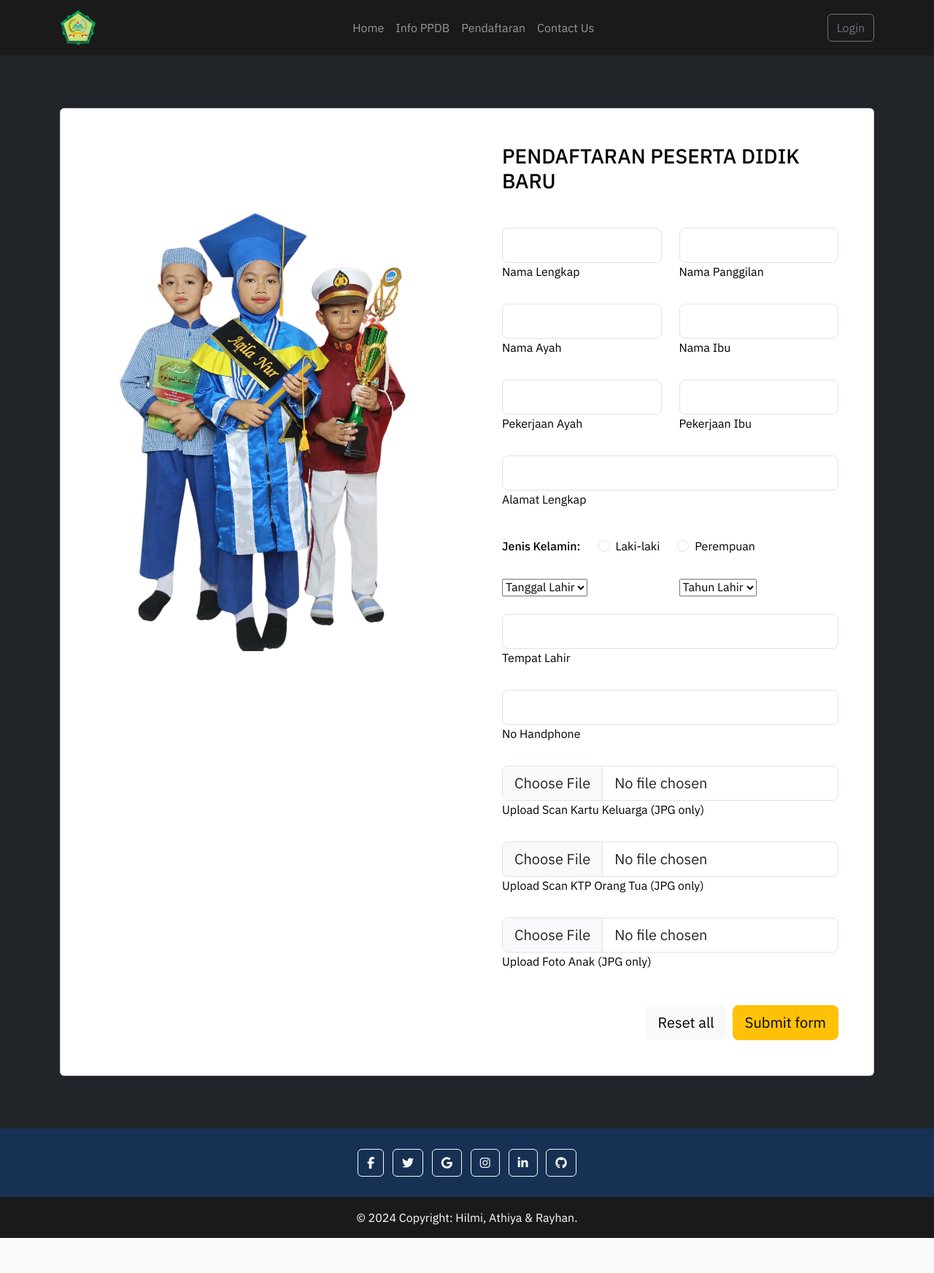
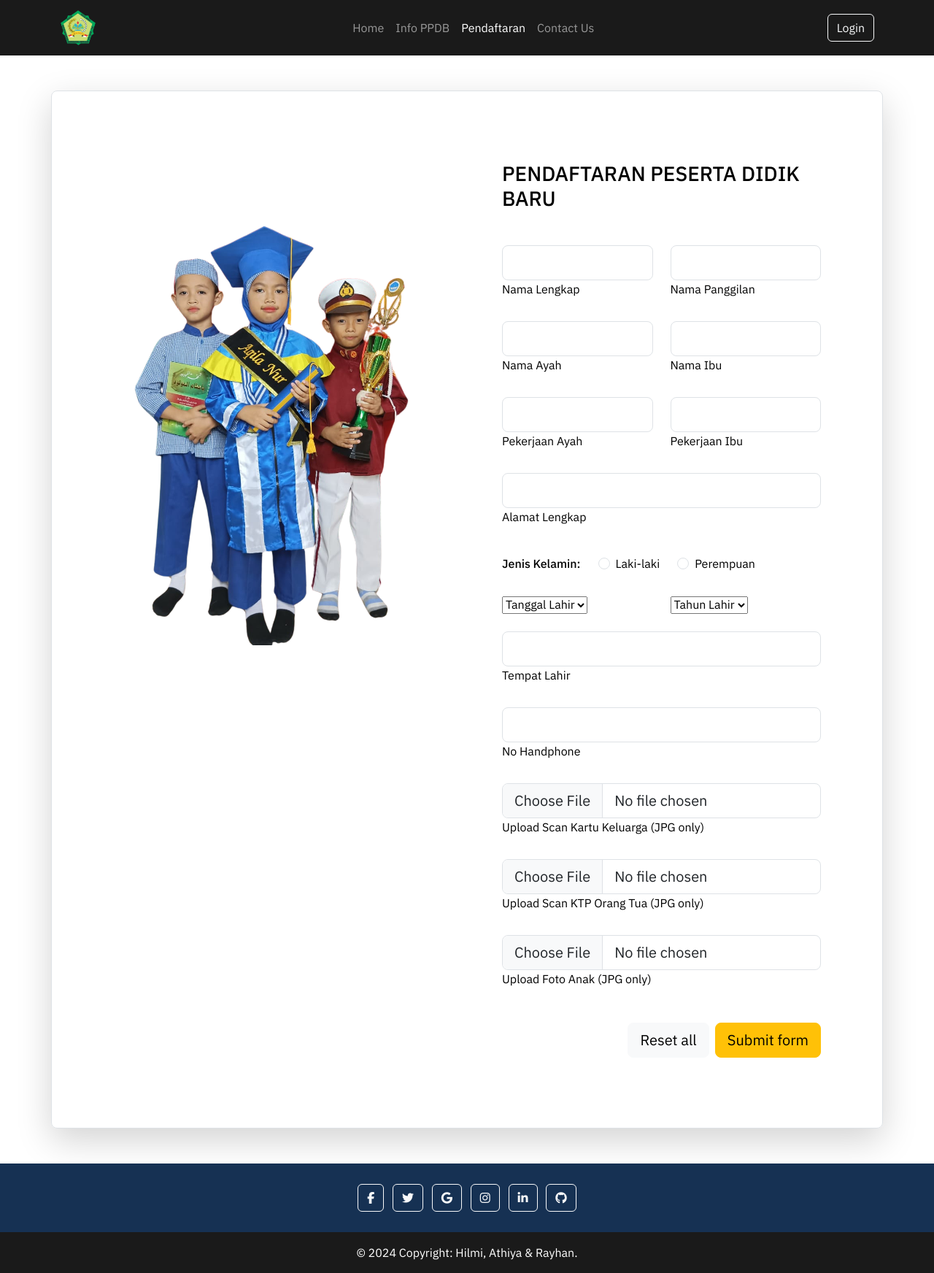
Before and after one commit to rayhansfr/uas-pwl, a PHP site: page /pendaftaran.php in a window 1280 px wide. Shown: the whole page at 73% size. Before the commit the page ends 1696 px from the top, so only its background shows below. Run offline with PHP 8.4, Linux system fonts and the light colour scheme; some libraries are stand-ins or nearby versions.

Commit message:
updating everything i can

```diff
--- a/components/link.php
+++ b/components/link.php
@@ -11,3 +11,8 @@
 
 <!-- Icon -->
 <link rel="stylesheet" href="https://cdnjs.cloudflare.com/ajax/libs/font-awesome/6.5.1/css/all.min.css" integrity="sha512-DTOQO9RWCH3ppGqcWaEA1BIZOC6xxalwEsw9c2QQeAIftl+Vegovlnee1c9QX4TctnWMn13TZye+giMm8e2LwA==" crossorigin="anonymous" referrerpolicy="no-referrer" />
+
+<!-- jquery -->
+<link rel="stylesheet" href="https://code.jquery.com/ui/1.12.1/themes/base/jquery-ui.css">
+<script src="https://code.jquery.com/jquery-3.6.4.min.js"></script>
+<script src="https://code.jquery.com/ui/1.12.1/jquery-ui.js"></script>
--- a/components/navbar.php
+++ b/components/navbar.php
@@ -10,27 +10,27 @@
         </button>
 
         <div class="collapse navbar-collapse" id="navbarNavDropdown">
-            <ul class="navbar-nav mx-auto">
-                <li class="nav-item <?php echo (basename($_SERVER['PHP_SELF']) == 'home.php') ? 'active' : ''; ?>">
-                    <a class="nav-link" href="home.php">Home</a>
+            <ul class="navbar-nav mx-auto" id="mainNavLinks">
+                <li class="nav-item" id="home">
+                    <a class="nav-link <?php echo basename($_SERVER['PHP_SELF']) == 'home.php' ? 'active' : ''; ?>" href="home.php">Home</a>
                 </li>
 
-                <li class="nav-item <?php echo (basename($_SERVER['PHP_SELF']) == 'infoppdb.php') ? 'active' : ''; ?>">
-                    <a class="nav-link" href="infoppdb.php">Info PPDB</a>
+                <li class="nav-item" id="infoppdb">
+                    <a class="nav-link <?php echo basename($_SERVER['PHP_SELF']) == 'infoppdb.php' ? 'active' : ''; ?>" href="infoppdb.php">Info PPDB</a>
                 </li>
 
-                <li class="nav-item <?php echo (basename($_SERVER['PHP_SELF']) == 'pendaftaran.php') ? 'active' : ''; ?>">
-                    <a class="nav-link" href="pendaftaran.php">Pendaftaran</a>
+                <li class="nav-item" id="pendaftaran">
+                    <a class="nav-link <?php echo basename($_SERVER['PHP_SELF']) == 'pendaftaran.php' ? 'active' : ''; ?>" href="pendaftaran.php">Pendaftaran</a>
                 </li>
 
-                <li class="nav-item <?php echo (basename($_SERVER['PHP_SELF']) == 'contact.php') ? 'active' : ''; ?>">
-                    <a class="nav-link" href="contact.php">Contact Us</a>
+                <li class="nav-item" id="contact">
+                    <a class="nav-link <?php echo basename($_SERVER['PHP_SELF']) == 'contact.php' ? 'active' : ''; ?>" href="contact.php">Contact Us</a>
                 </li>
             </ul>
 
             <ul class="navbar-nav">
                 <li class="nav-item">
-                    <a class="btn btn-outline-secondary" href="login.php">Login</a>
+                    <a class="btn btn-outline-light" href="login.php">Login</a>
                 </li>
             </ul>
         </div>
--- a/home.php
+++ b/home.php
@@ -37,7 +37,9 @@
             <h1 class="display-5 fw-bold lh-1 mb-3">Pendidikan Berbasis Al-Quran</h1>
             <p class="lead">Transformasi spiritual melalui pendekatan holistik: Akidah dan akhlak mulia, pemberantasan buta huruf Al-Quran, cinta Kitab Suci, serta persiapan membaca Al-Quran yang baik dan benar. Bergabunglah untuk membentuk masa depan bercahaya bersama kami!</p>
             <div class="d-grid gap-2 d-md-flex justify-content-md-start">
-              <button type="button" class="btn btn-cust btn-lg px-4 me-md-2">Informasi PPDB</button>
+              <a href="infoppdb.php">
+                <button type="button" class="btn btn-cust btn-lg px-4 me-md-2">Informasi PPDB</button>
+              </a>
               <a href="#program-unggulan">
                 <button type="button" class="btn btn-outline-secondary btn-lg px-4">Program Unggulan</button>
               </a>
--- a/infoppdb.php
+++ b/infoppdb.php
@@ -40,7 +40,9 @@
                 <div class="col-md-7">
                     <h2 class="featurette-heading">Mengisi Formulir</h2>
                     <p class="lead">Orang tua murid mengisi Formulir Penerimaan Peserta Didik Baru melalui website kami atau klik tombol dibawah ini untuk mengakses Formulir.</p>
-                    <button type="button" class="btn btn-cust btn-lg px-4 me-md-2">Formulir Pendaftaran</button>
+                    <a href="pendaftaran.php">
+                        <button type="button" class="btn btn-cust btn-lg px-4 me-md-2">Formulir Pendaftaran</button>
+                    </a>
                 </div>
             </div>
 
@@ -133,7 +135,6 @@
     </section>
 
     <?php include 'components/footer.php'; ?>
-
     <script src="https://cdn.jsdelivr.net/npm/bootstrap@5.3.2/dist/js/bootstrap.bundle.min.js" integrity="sha384-C6RzsynM9kWDrMNeT87bh95OGNyZPhcTNXj1NW7RuBCsyN/o0jlpcV8Qyq46cDfL" crossorigin="anonymous"></script>
 </body>
 </html>
--- a/pendaftaran.php
+++ b/pendaftaran.php
@@ -1,19 +1,13 @@
 <!DOCTYPE html>
 <html lang="en">
-
   <head>
     <meta charset="UTF-8">
     <meta name="viewport" content="width=device-width, initial-scale=1.0">
-    <title>Pendaftaran Peserta Didik Baru</title>
+    <title>Formulir Pendaftaran</title>
 
     <link href="https://cdn.jsdelivr.net/npm/bootstrap@5.3.2/dist/css/bootstrap.min.css" rel="stylesheet" integrity="sha384-T3c6CoIi6uLrA9TneNEoa7RxnatzjcDSCmG1MXxSR1GAsXEV/Dwwykc2MPK8M2HN" crossorigin="anonymous">
     <?php include 'components/link.php'; ?>
-    <link rel="stylesheet" href="https://code.jquery.com/ui/1.12.1/themes/base/jquery-ui.css">
-    <link rel="stylesheet" href="styles.css"> <!-- Tambahkan file CSS kustom untuk menyesuaikan styling -->
 
-    <script src="https://code.jquery.com/jquery-3.6.4.min.js"></script>
-    <script src="https://code.jquery.com/ui/1.12.1/jquery-ui.js"></script>
-    <script src="script.js"></script>
     <script>
         $(document).ready(function () {
             // Fungsi untuk mereset formulir
@@ -42,21 +36,22 @@
 <body>
     <?php include 'components/navbar.php'; ?>
 
-    <section class="h-100 bg-dark">
-  <div class="container py-5 h-100">
-    <div class="row d-flex justify-content-center align-items-center h-100">
-      <div class="col">
-        <div class="card card-registration my-4">
+    <section id="formulirppdb">
+      <div class="container my-5">
+        <div class="row p-4 d-flex justify-content-center align-items-center h-100 rounded-3 border shadow-lg">
+          <div class="col my-4">
               <div class="row g-0">
+                <!-- PICTURE GOES HERE -->
                 <div class="col-xl-6 d-none d-xl-block">
-              <img src="assets/Pendaftaran/talent.png"
-                alt="Sample photo" class="img-fluid"
-                style="border-top-left-radius: .25rem; border-bottom-left-radius: .25rem;" />
+                  <img src="assets/pendaftaran/talent.png" alt="Talent" class="img-fluid" style="border-top-left-radius: .25rem; border-bottom-left-radius: .25rem;"/>
                 </div>
+
+                <!-- FORM GOES HERE -->
                 <div class="col-xl-6">
                   <div class="card-body p-md-5 text-black">
                     <h3 class="mb-5 text-uppercase">Pendaftaran Peserta Didik Baru</h3>
 
+                    <!-- ROW 1 -->
                     <div class="row">
                       <div class="col-md-6 mb-4">
                         <div class="form-outline">
@@ -72,6 +67,7 @@
                       </div>
                     </div>
 
+                    <!-- ROW 2 -->
                     <div class="row">
                       <div class="col-md-6 mb-4">
                         <div class="form-outline">
@@ -87,6 +83,7 @@
                       </div>
                     </div>
 
+                    <!-- ROW 3 -->
                     <div class="row">
                       <div class="col-md-6 mb-4">
                         <div class="form-outline">
@@ -102,13 +99,14 @@
                       </div>
                     </div>
 
+                    <!-- ROW 4 -->
                     <div class="form-outline mb-4">
                       <input type="text" id="form3Example8" class="form-control form-control-lg" />
                       <label class="form-label" for="form3Example8">Alamat Lengkap</label>
                     </div>
 
+                    <!-- APA -->
                     <div class="d-md-flex justify-content-start align-items-center mb-4 py-2">
-
                       <h6 class="mb-0 me-4">Jenis Kelamin: </h6>
 
                       <div class="form-check form-check-inline mb-0 me-4">
@@ -122,12 +120,11 @@
                           value="option2" />
                         <label class="form-check-label" for="maleGender">Perempuan</label>
                       </div>
-
                     </div>
 
+                    <!-- APA -->
                     <div class="row">
                       <div class="col-md-6 mb-4">
-
                         <select class="select" id="tanggalLahir">
                         <option value="" selected disabled>Tanggal Lahir</option>
                           <?php
@@ -136,10 +133,9 @@
                           }
                           ?>
                         </select>
+                      </div>
 
-                  </div>
                       <div class="col-md-6 mb-4">
-
                         <select class="select" id="tahunLahir">
                         <option value="" selected disabled>Tahun Lahir</option>
                           <?php
@@ -151,20 +147,22 @@
                           }
                           ?>
                         </select>
-
                       </div>
                     </div>
 
+                    <!-- APA -->
                     <div class="form-outline mb-4">
                       <input type="text" id="form3Example9" class="form-control form-control-lg" />
                       <label class="form-label" for="form3Example9">Tempat Lahir</label>
                     </div>
 
+                    <!-- APA -->
                     <div class="form-outline mb-4">
                       <input type="text" id="form3Example9" class="form-control form-control-lg" />
                       <label class="form-label" for="form3Example9">No Handphone</label>
                     </div>
 
+                    <!-- UPLOAD BERKAS -->
                     <form action="proses_upload.php" method="post" enctype="multipart/form-data">
                       <!-- Upload Scan Kartu Keluarga -->
                       <div class="form-outline mb-4">
@@ -188,7 +186,7 @@
                           <button type="button" id="resetButton" class="btn btn-light btn-lg">Reset all</button>
                           <button type="button" id="submitButton" class="btn btn-warning btn-lg ms-2">Submit form</button>
                       </div>
-              </div>
+                    </form>
                   </div>
                 </div>
               </div>
```
Also changed, not shown: contact.php (+56 -3 lines), form_contact_data.json (added, +9 -0 lines). Lines whose indentation alone changed are shown as unchanged.
